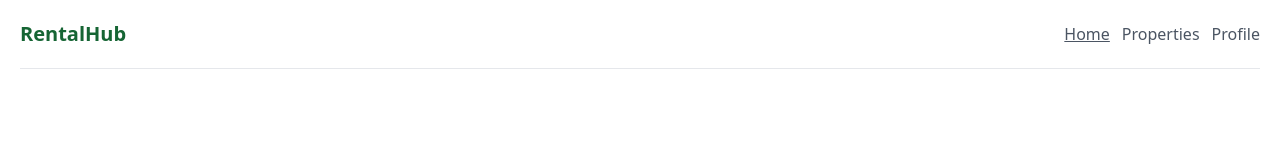
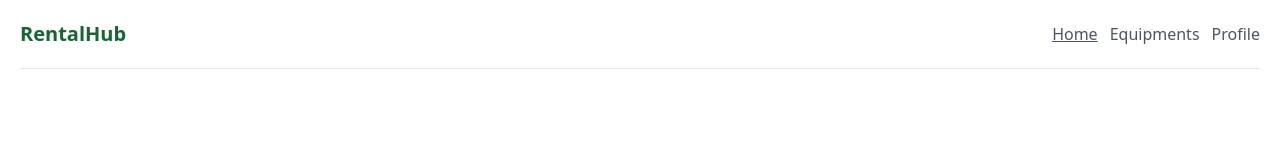
Before and after one commit to Vaseekaran-S/RentalHub, a React (Create React App) app in the folder client/: page / in a window 1280 px wide. Shown: the top 160 px of the page. Built offline with nearby package versions, Linux system fonts and the light colour scheme; the HTML template or start-up script is replaced by a standard one.

Commit message:
fix: filter equipments option (client)

```diff
--- a/client/src/components/cards/property/index.jsx
+++ b/client/src/components/cards/property/index.jsx
@@ -1,22 +1,22 @@
 import React from 'react'
 import { Link } from 'react-router-dom';
 import { IoLocationOutline } from "react-icons/io5";
-import { BsBuildingsFill } from "react-icons/bs";
+import { MdOutlineWindow } from "react-icons/md";
 
-function PropertyCard({ link, name, location, price, type, image }) {
+function EquipmentCard({ link, name, location, rate, category, image }) {
   return (
     <div className='border p-4 rounded shadow group'>
-      <Link to={`/properties/${link}`}>
+      <Link to={`/equipments/${link}`}>
         <div className='overflow-hidden rounded relative'>
-          <span className='absolute bg-green-700 px-2 py-1 rounded font-medium text-white z-50'>₹ {price}</span>
+          <span className='absolute bg-green-700 px-2 py-1 rounded font-medium text-white z-50'>₹ {rate}</span>
           <img src={image || "/images/equipment.jpg"} alt="Equipment" className='h-[200px] object-cover group-hover:scale-110 transition' />
         </div>
         <h3 className='font-bold mt-2 mb-1 text-xl'>{name}</h3>
         <p className='flex items-center font-medium gap-1'><IoLocationOutline /> { location }</p>
-        <p className='flex items-center font-medium gap-1'><BsBuildingsFill /> { type }</p>
+        <p className='flex items-center font-medium gap-1 capitalize'><MdOutlineWindow /> { category }</p>
       </Link>
     </div>
   )
 }
 
-export default PropertyCard
+export default EquipmentCard
--- a/client/src/layout/header.jsx
+++ b/client/src/layout/header.jsx
@@ -7,8 +7,8 @@ const navLinks = [
     link: "/"
   },
   {
-    name: "Properties",
-    link: "/properties"
+    name: "Equipments",
+    link: "/equipments"
   },
   {
     name: "Profile",
--- a/client/src/pages/equipments/index.jsx
+++ b/client/src/pages/equipments/index.jsx
@@ -1,51 +1,28 @@
 import React, { useEffect, useState } from 'react'
 import { getEquipments } from '../../api/equipment'
-import PropertyCard from '../../components/cards/property';
+import EquipmentCard from '../../components/cards/property';
 
 import PrimaryInputSelect from '../../components/filters/select'
 import PrimaryCard from '../../components/cards';
 import PriceRangeFilter from '../../components/filters/price';
 
 const equipmentsTypes = [
-  {
-    label: "Farmlands",
-    value: "farmlands"
-  },
-  {
-    label: "Plots",
-    value: "plots"
-  },
-  {
-    label: "Villas",
-    value: "villas"
-  },
-  {
-    label: "Flats",
-    value: "flats"
-  }
+  { label: 'Electronics', value: 'electronics' },
+  { label: 'Vehicles', value: 'vehicles' },
+  { label: 'Construction', value: 'construction' },
+  { label: 'Medical', value: 'medical' },
+  { label: 'Sports', value: 'sports' },
+  { label: 'Home Appliances', value: 'home-appliances' },
+  { label: 'Tools', value: 'tools' },
+  { label: 'Event Equipment', value: 'event-equipment' }
 ]
 
 const equipmentsLocations = [
-  {
-    label: "Chennai",
-    value: "Chennai"
-  },
-  {
-    label: "Trichy",
-    value: "Trichy"
-  },
-  {
-    label: "Coimbatore",
-    value: "Coimbatore"
-  },
-  {
-    label: "Madurai",
-    value: "Madurai"
-  },
-  {
-    label: "Thanjavur",
-    value: "Thanjavur"
-  }
+  { label: "Chennai", value: "Chennai" },
+  { label: "Trichy", value: "Trichy" },
+  { label: "Coimbatore", value: "Coimbatore" },
+  { label: "Madurai", value: "Madurai" },
+  { label: "Thanjavur", value: "Thanjavur" }
 ]
 
 const filterEquipments = (equipments, filters) => {
@@ -56,10 +33,10 @@ const filterEquipments = (equipments, filters) => {
     const filterName = filters?.name?.toLowerCase()
 
     if (filters.name && equipmentName.indexOf(filterName) === -1) return false;
-    if (filters.type && filters.type !== equipment.type) return false;
+    if (filters.category && filters.category !== equipment.category) return false;
     if (filters.location && equipment.location !== filters.location) matches = false;
-    if (filters.minPrice && equipment.price < filters.minPrice) matches = false;
-    if (filters.maxPrice && equipment.price > filters.maxPrice) matches = false;
+    if (filters.minPrice && equipment.rate < filters.minPrice) matches = false;
+    if (filters.maxPrice && equipment.rate > filters.maxPrice) matches = false;
 
     return matches
   })
@@ -78,7 +55,7 @@ function Equipments() {
   }, [])
 
   const [filters, setFilters] = useState({
-    type: "",
+    category: "",
     location: "",
     minPrice: "",
     maxPrice: "",
@@ -106,7 +83,7 @@ function Equipments() {
 
   function clearFilter() {
     setFilters({
-      type: "",
+      category: "",
       location: "",
       minPrice: "",
       maxPrice: "",
@@ -128,13 +105,13 @@ function Equipments() {
           <div className=' h-auto'>
             <h3 className='text-lg font-bold'>Filter Equipments:</h3>
             <PrimaryCard customCss="mt-4 bg-gray-200">
-              <PrimaryInputSelect label="By Type" name="type" options={equipmentsTypes} value={filters?.type} onChange={handleFilterChange} />
+              <PrimaryInputSelect label="By Type" name="category" options={equipmentsTypes} value={filters?.category} onChange={handleFilterChange} />
             </PrimaryCard>
             <PrimaryCard customCss="mt-4 bg-gray-200">
               <PrimaryInputSelect label="By Location" name="location" value={filters?.location} options={equipmentsLocations} onChange={handleFilterChange} />
             </PrimaryCard>
             <PrimaryCard customCss="mt-4 bg-gray-200">
-              <PriceRangeFilter minPrice={200000} maxPrice={15000000} onFilterChange={handlePriceFilterChange} isFilterCleared={isFilterCleared}/>
+              <PriceRangeFilter minPrice={1} maxPrice={1000} onFilterChange={handlePriceFilterChange} isFilterCleared={isFilterCleared} />
             </PrimaryCard>
           </div>
         </div>
@@ -142,7 +119,7 @@ function Equipments() {
           <div className="grid grid-cols-12 gap-4">
             {filteredEquipments.map(equipment => [
               <div key={equipment?.url} className='col-span-12 sm:col-span-6 lg:col-span-4'>
-                <PropertyCard {...equipment} link={equipment?.url} />
+                <EquipmentCard {...equipment} link={equipment?.url} />
               </div>
             ])}
           </div>
--- a/client/src/pages/home/index.jsx
+++ b/client/src/pages/home/index.jsx
@@ -7,7 +7,7 @@ function Home() {
       <h3 className='text-[40px] text-blue-700 font-bold'>
         Welcome to RentalHub World!
       </h3>
-      <Link to="/properties" className='px-3 py-2 rounded mt-10 border bg-green-800 text-white font-medium'>See Our Properties</Link>
+      <Link to="/equipments" className='px-3 py-2 rounded mt-10 border bg-green-800 text-white font-medium'>See Equipments</Link>
     </div>
   )
 }
```
